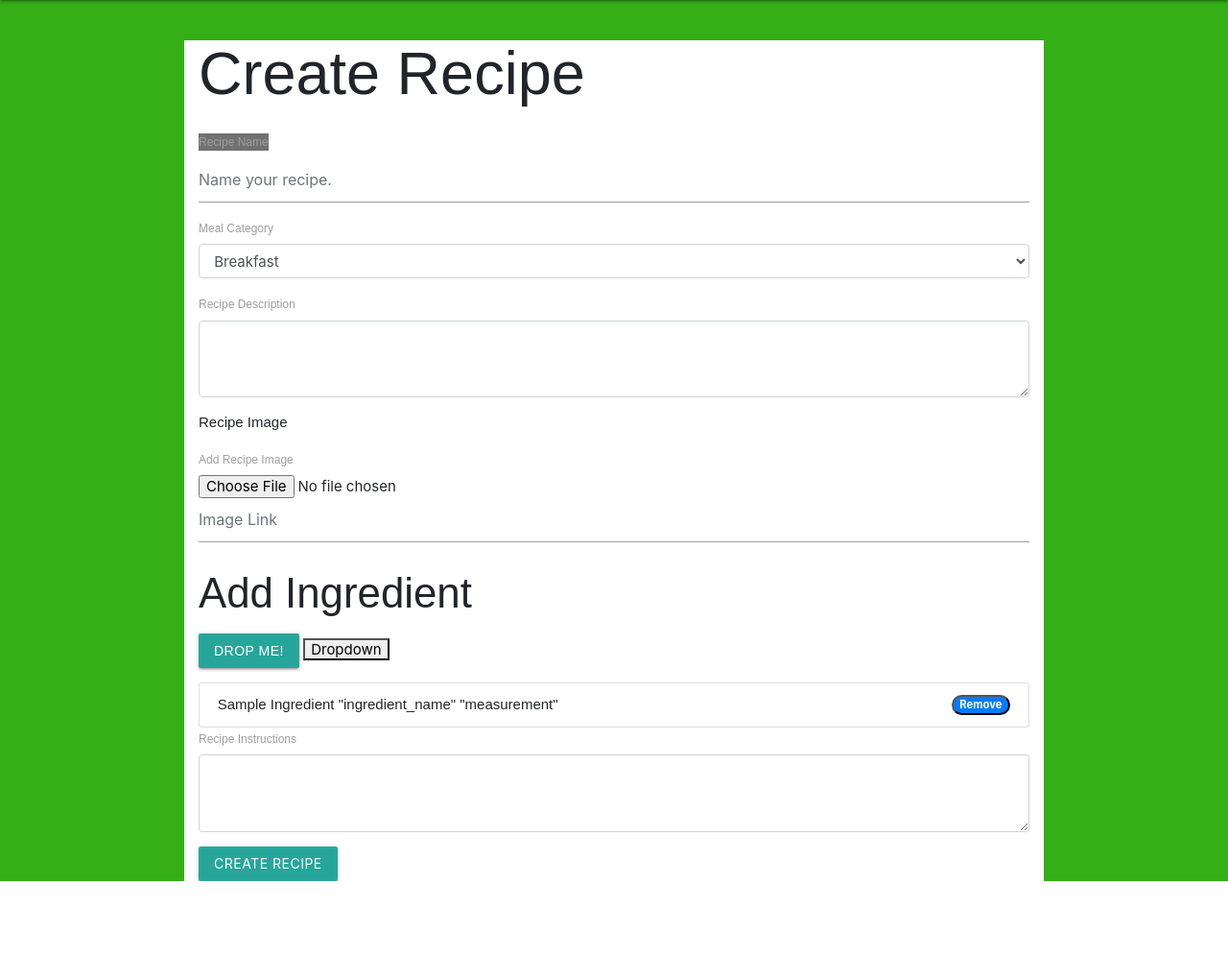
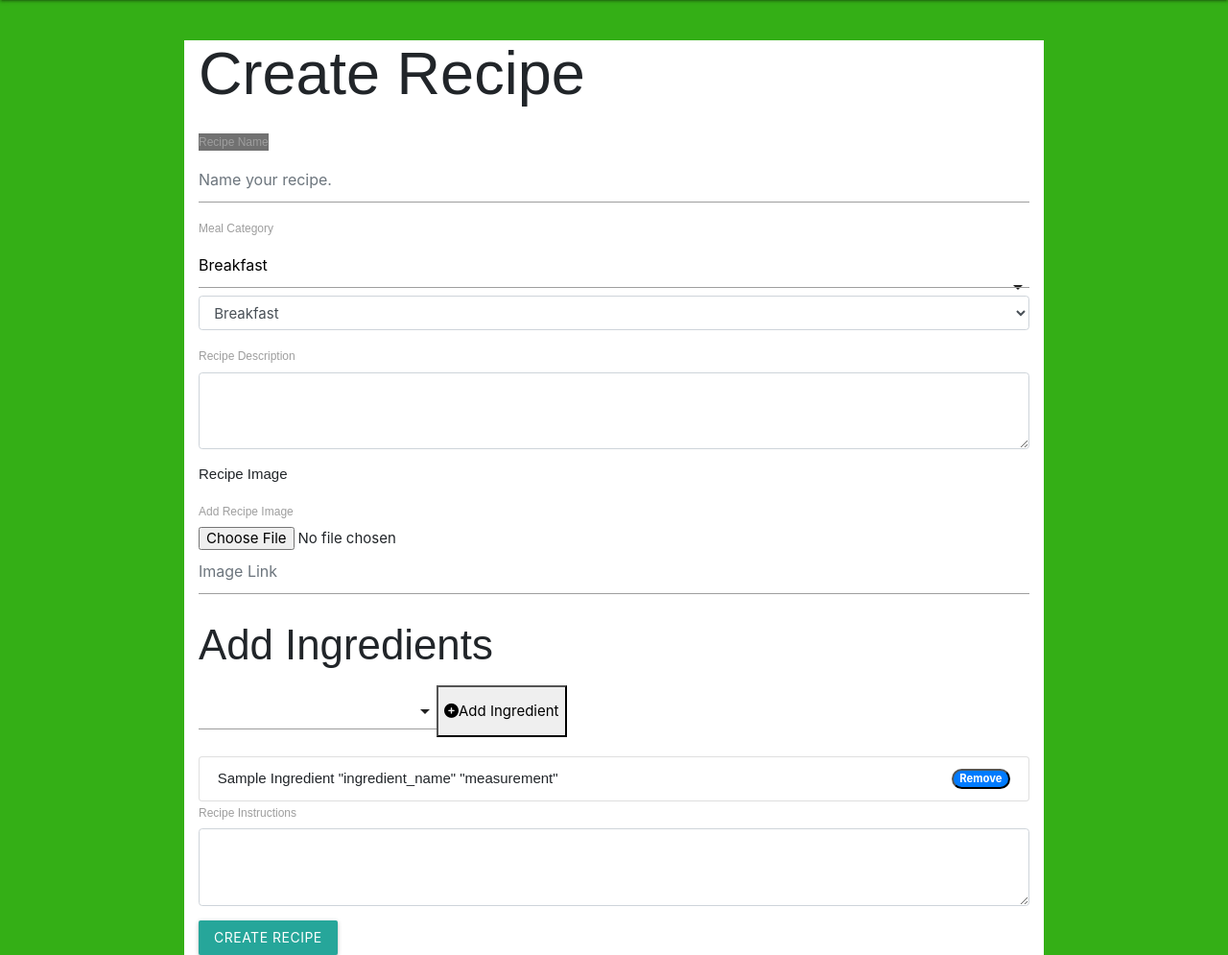
Before and after one commit to Trevbytes/Chickpeas, a Flask app: page /add_recipe in a window 1280 px wide. Shown: the part 64-1059 px from the top of the page at 96% size. Before the commit the page ends 982 px from the top, so only its background shows below. Run offline with Flask 2, Linux system fonts and the light colour scheme; data that the repository does not hold is empty; some libraries are stand-ins or nearby versions.

Commit message:
working on add ingridents to recipe

```diff
--- a/app.py
+++ b/app.py
@@ -42,7 +42,8 @@ def recipes():
 
 @app.route('/ingredients')
 def ingredients():
-    return render_template('ingredients.html', ingredients=mongo.db.ingredients.find())
+    return render_template('ingredients.html', ingredients=mongo.db.ingredients.find(),
+                           ingredientstest=mongo.db.ingredients.find())
 
 
 @app.route('/login', methods=['GET', 'POST'])
@@ -63,7 +64,8 @@ def dashboard():
 @app.route('/add_recipe', methods=['GET', 'POST'])
 def add_recipe():
     return render_template('add_recipe.html',
-                           recipes=mongo.db.recipes.find())
+                           recipes=mongo.db.recipes.find(),
+                           ingredients=mongo.db.ingredients.find())
 
 
 @app.route('/insert_recipe', methods=['POST'])
--- a/static/js/main.js
+++ b/static/js/main.js
@@ -1,8 +1,17 @@
 $(document).ready(function () {
   M.AutoInit();
   document.getElementById("defaultOpen").click();
-  $('select').formSelect();
 });
+
+// function addToIngredientList() {
+//   $("select.ingredient_select").change(function () {
+//     var selectedIngredient = $(this).children("option:selected").val();
+//     alert("You have selected the country - " + selectedIngredient);
+//     $("#recipe_ingredient_list").append("<li>" + selectedIngredient + "</li>");
+//   });
+//   $("#recipe_ingredient_list").append("<li>" + selectedIngredient + "</li>");
+//   console.log(selectedIngredient);
+// }
 
 function openCity(cityName, elmnt, color) {
   // Hide all elements with class="tabcontent" by default */
@@ -32,7 +41,7 @@ console.log("Working js");
 /* When the user clicks on the button,
 toggle between hiding and showing the dropdown content */
 function myFunction() {
-  document.getElementById("myDropdown").classList.toggle("show");
+  document.getElementById("ingredient_select").classList.toggle("show");
   console.log("myFunction working");
 }
 
@@ -56,7 +65,7 @@ function filterFunction() {
 // Thumbnail image controls
 function currentSlide(n) {
   clearTimeout(slidetime);
-  showSlides(slideIndex = n);
+  showSlides((slideIndex = n));
 }
 
 var slideIndex = 0;
@@ -69,7 +78,9 @@ function showSlides() {
     slides[i].style.display = "none";
   }
   slideIndex++;
-  if (slideIndex > slides.length) {slideIndex = 1}
-  slides[slideIndex-1].style.display = "block";
+  if (slideIndex > slides.length) {
+    slideIndex = 1;
+  }
+  slides[slideIndex - 1].style.display = "block";
   slidetime = setTimeout(showSlides, 6000); // Change image every 2 seconds
 }
--- a/templates/add_recipe.html
+++ b/templates/add_recipe.html
@@ -47,37 +47,32 @@
       </div>
     </div>
     <!--Add radio btn with option to upload link to image-->
-    <h3>Add Ingredient</h3>
-
-    <!-- Dropdown Trigger -->
-
-    <div class="dropdown-trigger form-group">
-      <a class="dropdown-trigger btn" href="#" data-target="myDropdown"
-        >Drop Me!</a
-      >
-      <button onclick="myFunction()" data-target="myDropdown" class="">
-        Dropdown
-      </button>
-      <div id="myDropdown" class="dropdown-content">
+    <h3>Add Ingredients</h3>
+    <div class="row">
+      <select class="ingredient_select" id="ingredient_select">
         <!-- <input
           type="text"
           placeholder="Search.."
           id="myInput"
           onkeyup="filterFunction()"
         /> -->
-        <ul>
-          <li>1 ingredient</li>
-          <li>2 ingredient</li>
-          <li>3 ingredient</li>
-        </ul>
-      </div>
+        {% for ing_name in ingredients %}
+        <option>{{ing_name.name}}</option>
+        {% endfor %}
+      </select>
+      <button type="button" onclick="addToIngredientList()">
+        <i class="fas fa-plus-circle"></i>Add Ingredient
+      </button>
     </div>
-    <ul class="list-group form-group">
+
+    <ul class="list-group form-group" id="recipe_ingredient_list">
       <li
         class="list-group-item d-flex justify-content-between align-items-center"
       >
         Sample Ingredient "ingredient_name" "measurement"
-        <button class="badge badge-primary badge-pill">Remove</button>
+        <button type="button" class="badge badge-primary badge-pill">
+          Remove
+        </button>
       </li>
     </ul>
     <div class="form-group">
@@ -94,4 +89,26 @@
     </button>
   </form>
 </main>
+<script
+  src="https://code.jquery.com/jquery-3.5.1.min.js"
+  integrity="sha256-9/aliU8dGd2tb6OSsuzixeV4y/faTqgFtohetphbbj0="
+  crossorigin="anonymous"
+></script>
+<script>
+    var selectedIngredient;
+  $("select.ingredient_select").change(function () {
+    selectedIngredient = $(this).children("option:selected").val();
+    alert("You have selected the country - " + selectedIngredient);
+  });
+  function addToIngredientList() {
+    $("#recipe_ingredient_list").append(
+      "<li>" +
+        selectedIngredient +
+        "ingredient_name" +
+        "measurement" +
+        '<button type="button" class="badge badge-primary badge-pill">Remove</li></button>'
+    );
+    console.log(selectedIngredient);
+  }
+</script>
 {% endblock %}
--- a/templates/base.html
+++ b/templates/base.html
@@ -57,5 +57,9 @@
       crossorigin="anonymous"
     ></script>
     <script src="{{url_for('static', filename='js/main.js')}}"></script>
+    <script
+      src="https://kit.fontawesome.com/e0af4595f7.js"
+      crossorigin="anonymous"
+    ></script>
   </body>
 </html>
--- a/templates/landing_page.html
+++ b/templates/landing_page.html
@@ -38,7 +38,4 @@
   <span class="dot" onclick="currentSlide(2)"></span>
   <span class="dot" onclick="currentSlide(3)"></span>
 </div>
-
-{% for user in users %}
-<p>{{user}}</p>
-{% endfor %} {% endblock %}
+ {% endblock %}
```
Also changed, not shown: templates/ingredients.html (+24 -3 lines), templates/recipes.html (+29 -8 lines).
